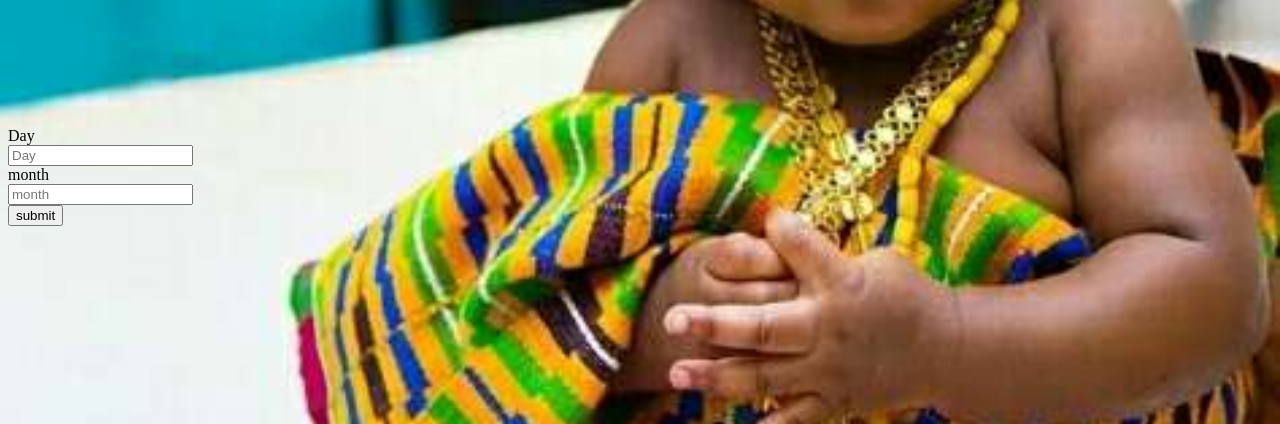
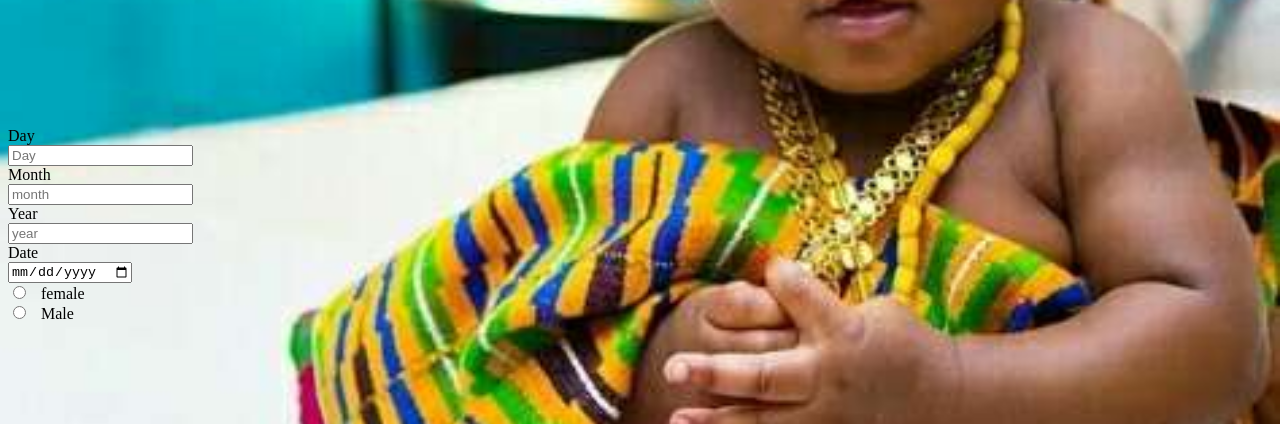
Before and after one commit to nancymwende/Akhan-names, a plain HTML site: page index.html in a window 1280 px wide. Shown: the part 376-800 px from the top of the page. Drawn offline with Linux system fonts and the light colour scheme.

Commit message:
modify LICENCE.md,index.html,script.js

```diff
--- a/index.html
+++ b/index.html
@@ -62,15 +62,21 @@
          <div class="form-group input1">
              <input type="date" name="date" id="date" class="form-control" value="date">
          </div> -->
-         <div class="name">
-         <h1>Get your Akhan name here </h1>
-         </div>
-            <form class="user-form">
-                <label>Day<br><input class="Day" type="text" name="username"
-                        placeholder="Day"><br></label>
-                <label>month<br><input class="month" type="text" name="month" placeholder="month"><br></label>
-                <button type="submit">submit</button>
-            </form>
+    <div class="name">
+        <h1>Get your Akhan name here </h1>
+    </div>
+    <form class="user-form">
+        <label>Day<br><input class="Day" type="text" name="Day" placeholder="Day"><br></label>
+        <label>Month<br><input class="month" type="text" name="month" placeholder="month"><br></label>
+        <label>Year<br><input class="year" type="text" name="year" placeholder="year"><br></label>
+        <label>Date<br><input class="Date" type="date" name="Date" placeholder="Date"><br></label>
+    </form>
+    <div class="button">
+        <input type="radio" id="Female" value="Female">
+          <label>female</label><br>
+        <input type="radio" id="Male" value="Male">
+          <label>Male</label><br>
+    </div>
     </div>
 
 
```
Also changed, not shown: script.js (+28 -0 lines), 1 other file.
